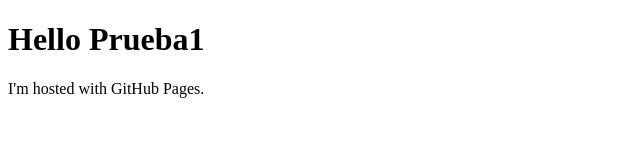
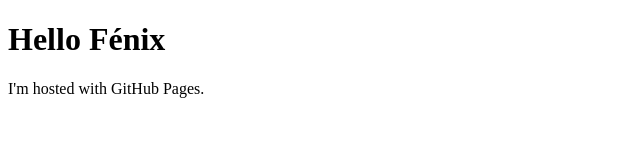
Before and after one commit to crisalidas/fenix.github.io, a plain HTML site: page index.html in a window 1280 px wide. Shown: the full height of the page, 0-640 px from the left. Drawn offline with Linux system fonts and the light colour scheme.

Commit message:
Update index.html

```diff
--- a/index.html
+++ b/index.html
@@ -1,7 +1,7 @@
 <!DOCTYPE html>
 <html>
 <body>
-<h1>Hello Prueba1</h1>
+<h1>Hello Fénix</h1>
 <p>I'm hosted with GitHub Pages.</p>
 </body>
 </html>
```
